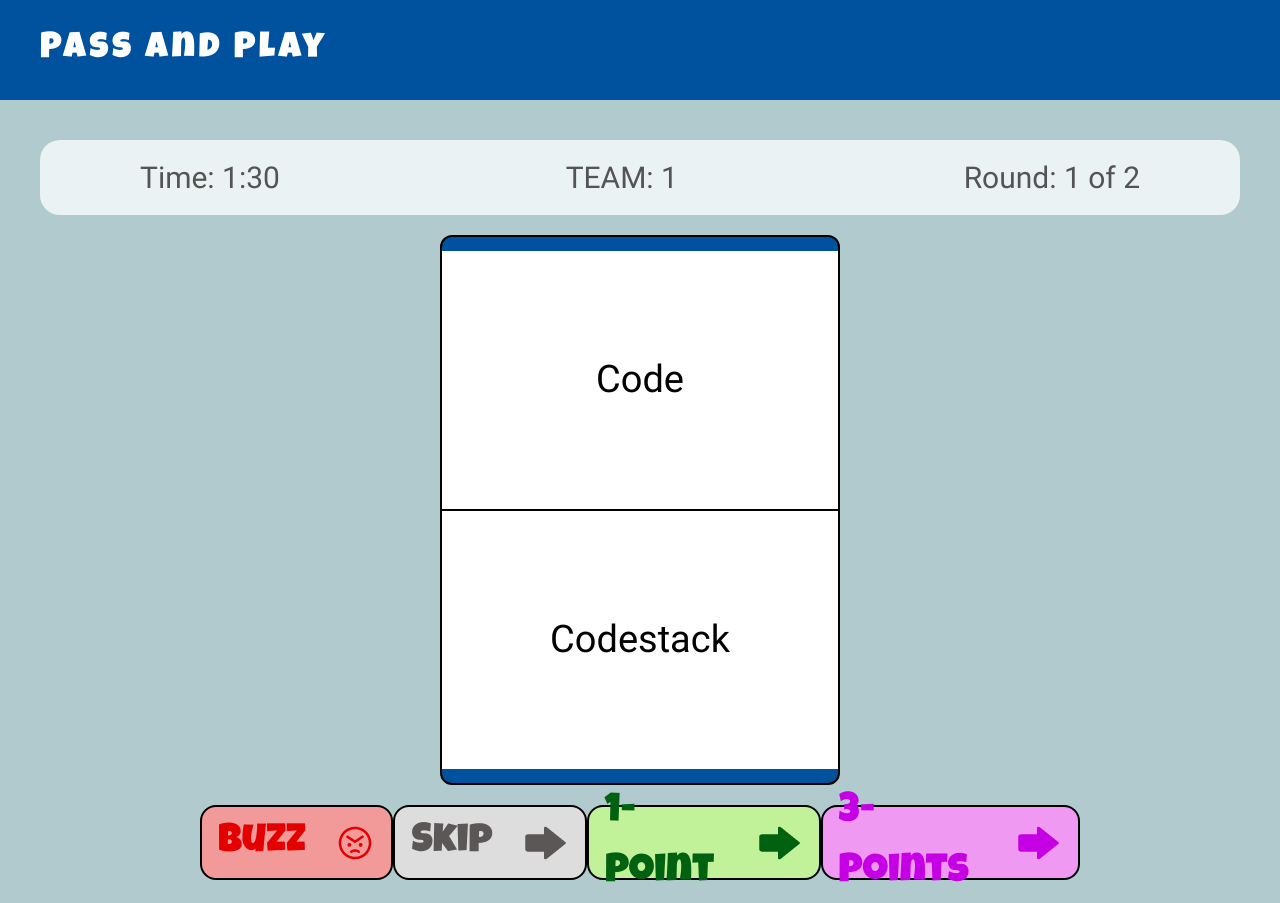
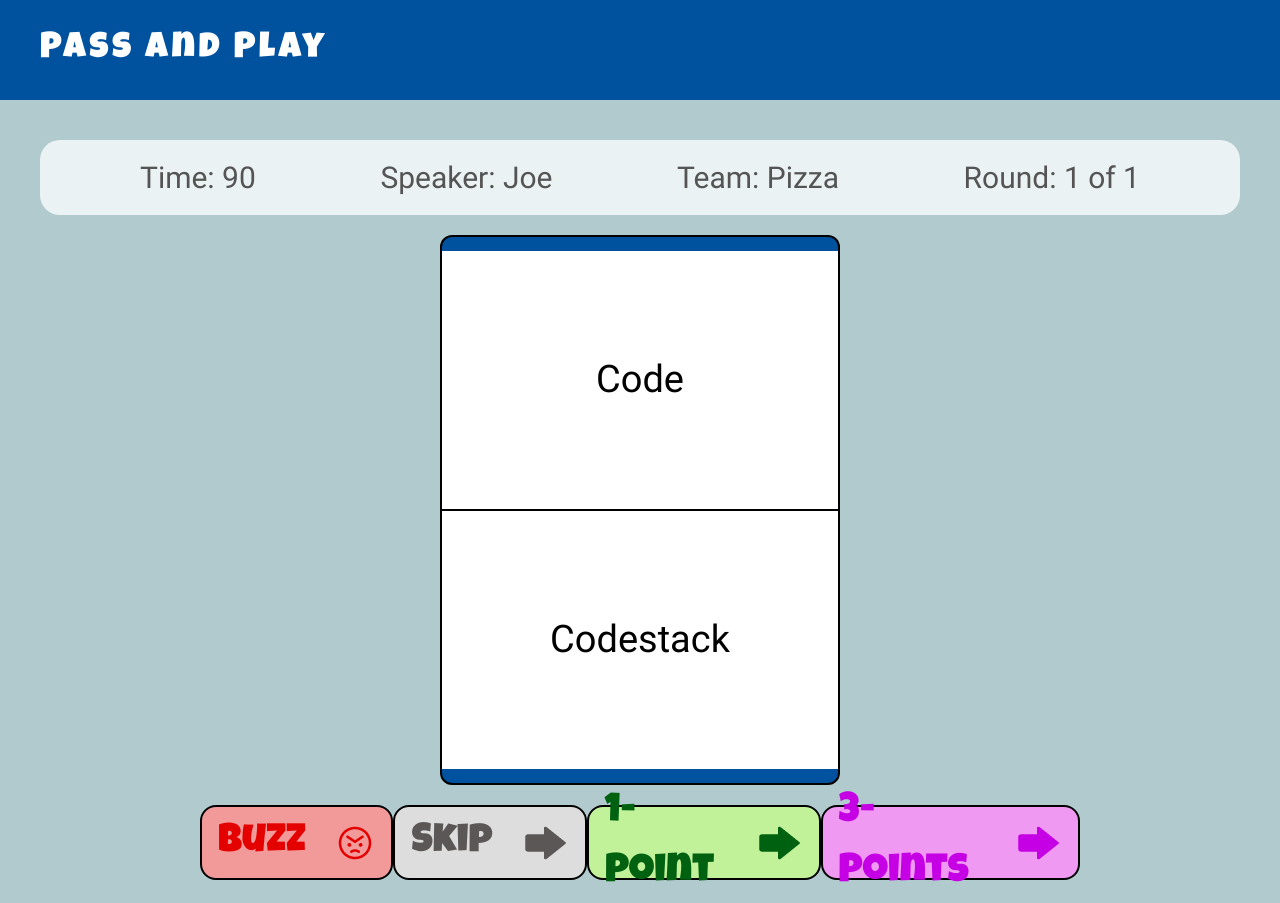
Before and after one commit to JarIsCoding/Shortalk---Front-End, a Next.js app: page /pages/passAndPlay in a window 1280 px wide. Built offline with nearby package versions, Linux system fonts and the light colour scheme.

Commit message:
Pass and Play

```diff
--- a/src/Interfaces/Interfaces.ts
+++ b/src/Interfaces/Interfaces.ts
@@ -21,13 +21,14 @@ export interface INavBar {
 }
 
 export interface IStatusBar {
-    time: string | null
+    time: number
     teamName: string | null
     roundNumber: number | null
     roundTotal: number | null
     role: string | null
     OnePointWord: string | null
     ThreePointWord: string | null
+    Speaker: string | null
 }
 
 export interface ICard {
--- a/src/app/components/StatusBar.tsx
+++ b/src/app/components/StatusBar.tsx
@@ -5,7 +5,8 @@ const StatusBar = (props: IStatusBar) => {
   return (
     <div className=' bg-status rounded-[20px] px-[100px] py-[10px] font-Roboto text-textGray w-full h-[75px] flex justify-between items-center text-3xl'>
         {props.time && <div>{"Time: " + props.time}</div>}
-        {props.teamName && <div>{"TEAM: " + props.teamName}</div>}
+        {props.Speaker && <div>{"Speaker: " + props.Speaker}</div>}
+        {props.teamName && <div>{"Team: " + props.teamName}</div>}
         {(props.roundNumber && props.roundTotal) && <div>{"Round: " +props.roundNumber + " of " + props.roundTotal}</div>}
         {props.role && <div>{"Role: " + props.role}</div>}
         {props.OnePointWord && <div>{"1-Point-Word: " + props.OnePointWord}</div>}
--- /dev/null
+++ b/src/app/components/Timer.tsx
@@ -0,0 +1,33 @@
+import React, { useEffect, useState } from 'react';
+
+interface TimerProps {
+  initialTime: number; // Initial time in seconds
+}
+
+const Timer = ({ initialTime }: TimerProps) => {
+  const [time, setTime] = useState(initialTime);
+
+  useEffect(() => {
+    const timer = setInterval(() => {
+      if (time > 0) {
+        setTime((prevTime) => prevTime - 1);
+      }
+    }, 1000);
+
+    return () => clearInterval(timer);
+  }, [time]);
+
+  const formatTime = (seconds: number): string => {
+    const m = Math.floor(seconds / 60).toString().padStart(1, '0');
+    const ss = (seconds % 60).toString().padStart(2, '0');
+    return `${m}:${ss}`;
+  };
+
+  return (
+    <div>
+      <h1>{formatTime(time)}</h1>
+    </div>
+  );
+};
+
+export default Timer;
--- a/src/app/pages/intermissionPnpPage/page.tsx
+++ b/src/app/pages/intermissionPnpPage/page.tsx
@@ -1,6 +1,7 @@
 'use client'
 
 import NavBar from '@/app/components/NavBar'
+import { useAppContext } from '@/context/Context'
 import { Button, Modal } from 'flowbite-react'
 import { useRouter } from 'next/navigation'
 import React, { useState } from 'react'
@@ -8,6 +9,8 @@ import React, { useState } from 'react'
 const IntermissionPnpPage = () => {
 
   const router = useRouter()
+
+  const {speaker, team} = useAppContext();
 
   const [openModal, setOpenModal] = useState(false)
 
@@ -44,9 +47,12 @@ const IntermissionPnpPage = () => {
         </Modal.Body>
       </Modal>
 
-      <div className='pb-80 pt-64 w-screen' onClick={() => router.push('/pages/gamePage')}>
+      <div className='pb-80 pt-64 w-screen cursor-pointer' onClick={() => router.push('/pages/passAndPlay')}>
         <p className='flex justify-center font-LuckiestGuy text-dblue text-[48px] tracking-widest'>
-          Up Next: <span>Name here</span>
+          {"Team\u00A0"}<span>{team}</span>{"'s Turn"}
+        </p>
+        <p className='flex justify-center font-LuckiestGuy text-dblue text-[48px] tracking-widest'>
+          {"Speaker:\u00A0"}<span>{speaker}</span>
         </p>
         <p className='flex justify-center font-LuckiestGuy text-dblue text-[40px] tracking-widest pt-14'>
           Click anywhere to start
--- a/src/app/pages/passAndPlay/page.tsx
+++ b/src/app/pages/passAndPlay/page.tsx
@@ -7,21 +7,26 @@ import OnePointBtn from '@/app/components/OnePointBtn'
 import SkipBtn from '@/app/components/SkipBtn'
 import StatusBar from '@/app/components/StatusBar'
 import ThreePointBtn from '@/app/components/ThreePointBtn'
+import { useAppContext } from '@/context/Context'
 import React from 'react'
 
 const page = () => {
+
+  const {roundTime, numberOfRounds, Team1Name, Team2Name, team, speaker} = useAppContext();
+
   return (
     <div className=' bg-lblue h-screen'>
       <NavBar title='Pass And Play'/>
       <div className=' px-10 flex flex-col items-center space-y-5 mt-10'>
           <StatusBar
-              time='1:30'
-              teamName='1'
+              time={roundTime}
+              teamName={team}
               roundNumber={1}
-              roundTotal={2}
+              roundTotal={numberOfRounds}
               role={null}
               OnePointWord={null}
               ThreePointWord={null}
+              Speaker={speaker}
           />
           <Card top={'Code'} bottom={'Codestack'}/>
           <div className=' w-full px-40 flex justify-between'>
--- a/src/app/pages/passAndPlayLobby/page.tsx
+++ b/src/app/pages/passAndPlayLobby/page.tsx
@@ -6,11 +6,14 @@ import StartBtn from '@/app/components/StartBtn'
 import TeamListPNP from '@/app/components/TeamListPNP'
 import { useAppContext } from '@/context/Context'
 import { shuffleArray } from '@/utils/utils'
+import { useRouter } from 'next/navigation'
 import React, { useEffect, useState } from 'react'
 
 const PassAndPlayLobby = () => {
 
-  const {Team1Name, Team2Name, Team1NameList, Team2NameList, setTeam1NameList, setTeam2NameList, shuffle, setShuffle, roundTime, setRoundTime, numberOfRounds, setNumberOfRounds} = useAppContext();
+  const router = useRouter();
+
+  const { Team1Name, Team2Name, Team1NameList, Team2NameList, setTeam1NameList, setTeam2NameList, shuffle, setShuffle, roundTime, setRoundTime, numberOfRounds, setNumberOfRounds, setTeam, setSpeaker } = useAppContext();
 
   const [isReady, setIsReady] = useState<boolean>(false);
   const [message, setMessage] = useState<string>('')
@@ -19,14 +22,14 @@ const PassAndPlayLobby = () => {
   const [selectedMinutes, setSelectedMinutes] = useState('1');
   const [selectedSeconds, setSelectedSeconds] = useState('0');
 
-  const maxRounds:number = 10;
-  const maxMinutes:number = 5;
-  const maxSeconds:number = 59;
+  const maxRounds: number = 10;
+  const maxMinutes: number = 5;
+  const maxSeconds: number = 59;
 
-  const renderOptions = (minNum:number,maxNum:number, ifSeconds:boolean) => {
+  const renderOptions = (minNum: number, maxNum: number, ifSeconds: boolean) => {
     const renderedOptions = [];
-    for(let i = minNum; i <= maxNum; i++){
-      renderedOptions.push(<option key={i} value={i}>{ifSeconds ? String(i).padStart(2, '0'): i}</option>)
+    for (let i = minNum; i <= maxNum; i++) {
+      renderedOptions.push(<option key={i} value={i}>{ifSeconds ? String(i).padStart(2, '0') : i}</option>)
     }
     return renderedOptions;
   }
@@ -39,10 +42,10 @@ const PassAndPlayLobby = () => {
     let team1 = [];
     let team2 = [];
 
-    for(let i = 0; i < allPlayers.length; i++){
-      if((i + coinflip) % 2 == 0){
+    for (let i = 0; i < allPlayers.length; i++) {
+      if ((i + coinflip) % 2 == 0) {
         team1.push(allPlayers[i]);
-      }else{
+      } else {
         team2.push(allPlayers[i])
       }
     }
@@ -50,33 +53,55 @@ const PassAndPlayLobby = () => {
     setTeam2NameList(team2);
   }
 
+  const handleStartClick = () => {
+    if (isReady) {
+      let coinflip = Math.round(Math.random());
+      setTeam1NameList(shuffleArray(Team1NameList))
+      setTeam2NameList(shuffleArray(Team2NameList))
+      switch (coinflip) {
+        case 0:
+          setTeam(Team1Name);
+          setSpeaker(Team1NameList[0]);
+          break;
+        case 1:
+          setTeam(Team2Name);
+          setSpeaker(Team2NameList[0]);
+          break;
+        default:
+          break;
+      }
+      router.push('/pages/intermissionPnpPage')
+    }
+  }
+
   useEffect(() => {
-    if(shuffle){
+    if (shuffle) {
       setShuffle(false);
       shuffleTeams();
     }
-  },[shuffle])
+  }, [shuffle])
 
-  useEffect(()=>{
+  useEffect(() => {
     let numberOfPlayers = Team1NameList.length + Team2NameList.length;
     let differenceInPlayers = Math.abs(Team1NameList.length - Team2NameList.length);
-    let time = parseInt(selectedMinutes)*60 + parseInt(selectedSeconds);
+    let time = parseInt(selectedMinutes) * 60 + parseInt(selectedSeconds);
+    setNumberOfRounds(parseInt(selectedRounds));
     setRoundTime(time)
     setIsReady(false);
-    if(!(Team1Name && Team2Name)){
+    if (!(Team1Name && Team2Name)) {
       setMessage('Give each team a name');
-    }else if(numberOfPlayers < 4){
+    } else if (numberOfPlayers < 4) {
       setMessage('At least 4 players must be playing');
-    }else if(differenceInPlayers > 1){
+    } else if (differenceInPlayers > 1) {
       setMessage('Teams can only vary by max 1 player')
-    }else if(time < 30){
+    } else if (time < 30) {
       setMessage('Rounds must take a minimum of 30 seconds')
-    }else{
+    } else {
       setMessage('')
       setIsReady(true);
     }
 
-  },[Team1Name, Team2Name, Team1NameList, Team2NameList, roundTime, selectedMinutes, selectedSeconds])
+  }, [Team1Name, Team2Name, Team1NameList, Team2NameList, roundTime, selectedMinutes, selectedSeconds, selectedRounds])
 
 
   return (
@@ -84,9 +109,9 @@ const PassAndPlayLobby = () => {
       <NavBar title="Pass N' Play Settings" />
       <div className='flex flex-col items-center space-y-10 pt-20'>
         <div className='flex flex-row justify-between w-[850px] items-center'>
-          <TeamListPNP teamNumber={1}/>
-          <DiceBtn/>
-          <TeamListPNP teamNumber={2}/>
+          <TeamListPNP teamNumber={1} />
+          <DiceBtn />
+          <TeamListPNP teamNumber={2} />
         </div>
         <div className='flex flex-row justify-between whitespace-nowrap items-center w-[400px]'>
           <div className=' font-LuckiestGuy text-dblue text-3xl mr-5'>Number of Rounds:</div>
@@ -98,15 +123,18 @@ const PassAndPlayLobby = () => {
           <div className=' font-LuckiestGuy text-dblue text-3xl mr-5'>Time Limit:</div>
           <div className='w-[30%] flex justify-end space-x-1' >
             <select className='h-10' value={selectedMinutes} onChange={(e) => setSelectedMinutes(e.target.value)}>
-            {renderOptions(0, maxMinutes, false)}
+              {renderOptions(0, maxMinutes, false)}
             </select>
             <div className=' text-dblue font-LuckiestGuy text-3xl'>:</div>
             <select className='h-10' value={selectedSeconds} onChange={(e) => setSelectedSeconds(e.target.value)}>
-            {renderOptions(0, maxSeconds, true)}
+              {renderOptions(0, maxSeconds, true)}
             </select>
           </div>
         </div>
-        <StartBtn isReady={isReady}/>
+        <div onClick={handleStartClick}>
+          <StartBtn isReady={isReady} />
+        </div>
+
         <div>
           <div className=' font-Roboto text-dred'>{message}</div>
         </div>
--- a/src/context/Context.tsx
+++ b/src/context/Context.tsx
@@ -37,6 +37,12 @@ interface IContextValue {
 
     shuffle: boolean
     setShuffle: (shuffle: boolean) => void
+
+    speaker: string
+    setSpeaker: (speaker: string) => void
+
+    team: string
+    setTeam: (speaker: string) => void
 }
 
 // {} as IContextValue is just giving placeholder values
@@ -46,17 +52,19 @@ export const Context = createContext<IContextValue>({} as IContextValue);
 export const AppWrapper = ({ children, }: Readonly<{children: React.ReactNode;}>) => {
 
     const [userData, setUserData] = useState<IUserInfo>({} as IUserInfo);
-    const [roundTime, setRoundTime] = useState<number>(0);
-    const [numberOfRounds, setNumberOfRounds] = useState<number>(0);
+    const [roundTime, setRoundTime] = useState<number>(90);
+    const [numberOfRounds, setNumberOfRounds] = useState<number>(1);
     const [numberOfPeople, setNumberOfPeople] = useState<number>(0);
     const [Team1Name, setTeam1Name] = useState<string>('');
     const [Team2Name, setTeam2Name] = useState<string>('');
     const [Team1NameList, setTeam1NameList] = useState<string[]>([]);
     const [Team2NameList, setTeam2NameList] = useState<string[]>([]);
     const [shuffle, setShuffle] = useState<boolean>(false)
+    const [speaker, setSpeaker] =useState<string>('Joe')
+    const [team, setTeam] =useState<string>('Pizza')
 
     return(
-        <Context.Provider value={{userData,setUserData,roundTime,setRoundTime,numberOfRounds,setNumberOfRounds,numberOfPeople,setNumberOfPeople,Team1Name,setTeam1Name,Team2Name,setTeam2Name,Team1NameList,setTeam1NameList, Team2NameList, setTeam2NameList, shuffle, setShuffle}}>
+        <Context.Provider value={{userData,setUserData,roundTime,setRoundTime,numberOfRounds,setNumberOfRounds,numberOfPeople,setNumberOfPeople,Team1Name,setTeam1Name,Team2Name,setTeam2Name,Team1NameList,setTeam1NameList, Team2NameList, setTeam2NameList, shuffle, setShuffle, speaker, setSpeaker, team, setTeam}}>
             {children}
         </Context.Provider>
     )
--- a/src/utils/utils.ts
+++ b/src/utils/utils.ts
@@ -6,3 +6,9 @@ export function shuffleArray(array: string[]): string[] {
     }
     return newArray;
 }
+
+export function formatTime(seconds: number): string {
+    const m = Math.floor(seconds / 60).toString().padStart(1, '0'); // Calculate minutes
+    const ss = (seconds % 60).toString().padStart(2, '0'); // Calculate seconds
+    return `${m}:${ss}`; // Return formatted time
+}
```
